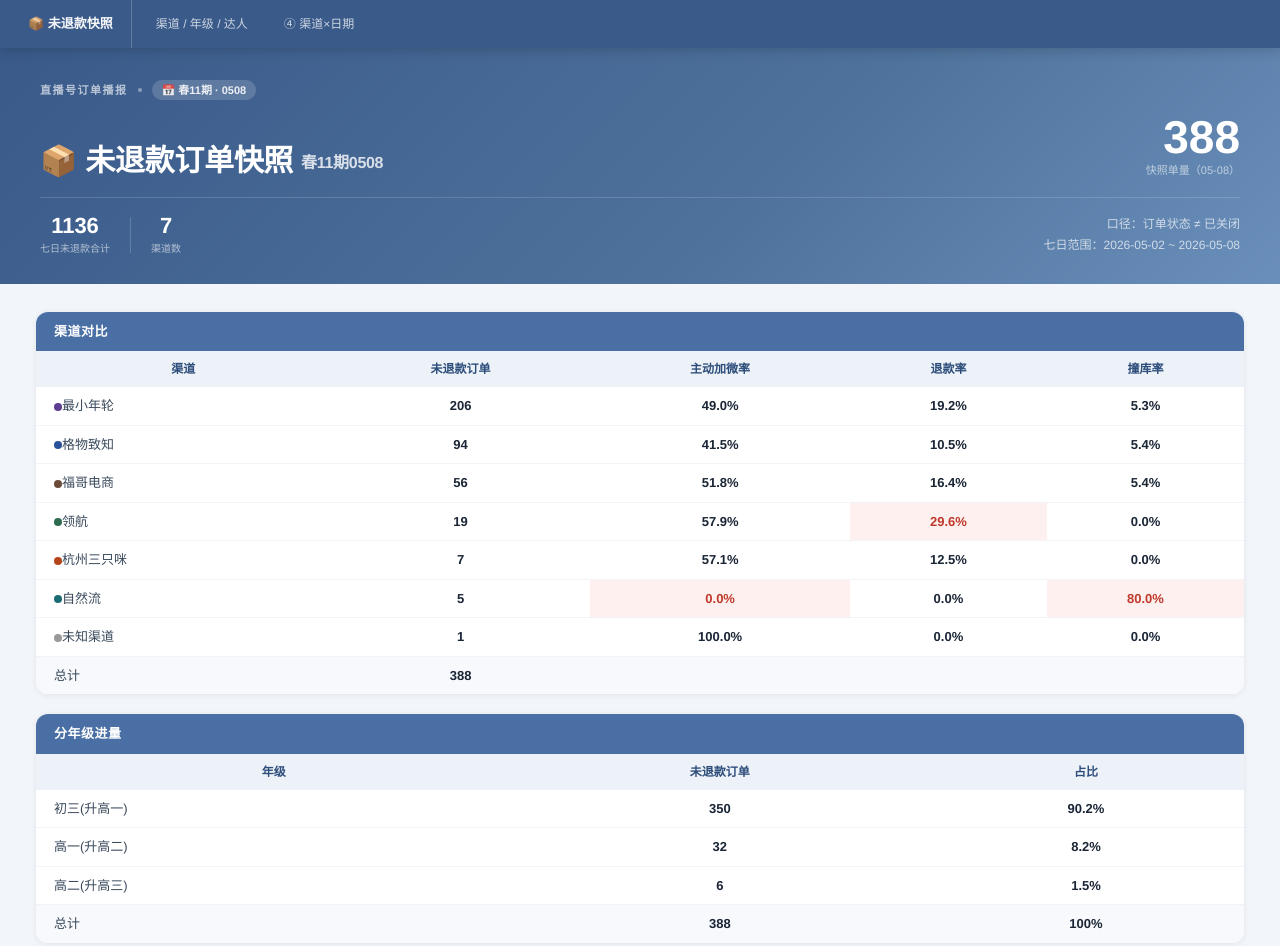
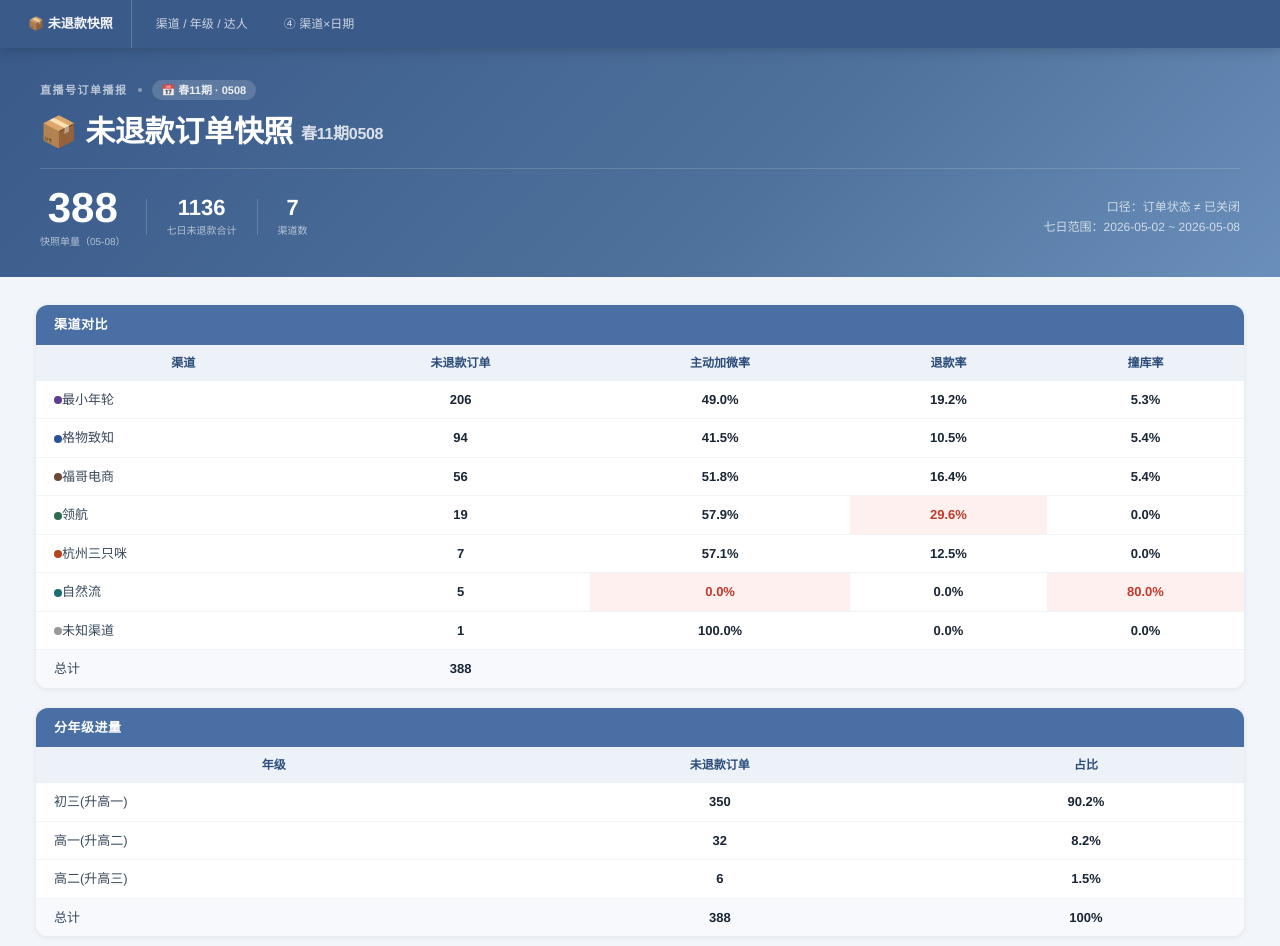
Before and after one commit to lin384722-svg/gzdb-report-0508-snap-norefund, a plain HTML site: page index.html in a window 1280 px wide. Shown: the top 946 px of the page. Drawn offline with Linux system fonts and the light colour scheme.

Commit message:
头部：388左对齐，1136/7右侧

```diff
--- a/index.html
+++ b/index.html
@@ -26,6 +26,7 @@ body{font-family:'PingFang SC','Helvetica Neue','Microsoft YaHei',sans-serif;bac
 .hero-meta-lbl{font-size:10px;opacity:.6;margin-top:3px;white-space:nowrap;}
 .hero-meta-sep{width:1px;height:36px;background:rgba(255,255,255,.18);}
 .hero-meta-info{font-size:12px;opacity:.7;margin-left:auto;line-height:1.7;text-align:right;}
+.hero-meta-item:first-child .hero-meta-val{font-size:42px;font-weight:900;}
 .content{padding:28px 36px;display:flex;flex-direction:column;gap:20px;}
 .card{background:white;border-radius:12px;overflow:hidden;box-shadow:0 1px 6px rgba(0,0,0,.08);}
 .card-title{color:white;font-size:13px;font-weight:700;padding:10px 18px;letter-spacing:.5px;}
@@ -73,15 +74,14 @@ html{scroll-behavior:smooth;}</style></head><body>
     <span class="hero-eyebrow-date">📅 春11期 · 0508</span>
   </div>
   <div class="hero-main">
-    <div>
-      <div class="hero-title">📦 未退款订单快照<span class="period">春11期0508</span></div>
-    </div>
-    <div class="hero-count">
-      <div class="hero-count-val">388</div>
-      <div class="hero-count-lbl">快照单量（05-08）</div>
-    </div>
+    <div class="hero-title">📦 未退款订单快照<span class="period">春11期0508</span></div>
   </div>
   <div class="hero-meta">
+    <div class="hero-meta-item">
+      <div class="hero-meta-val">388</div>
+      <div class="hero-meta-lbl">快照单量（05-08）</div>
+    </div>
+    <div class="hero-meta-sep"></div>
     <div class="hero-meta-item">
       <div class="hero-meta-val">1136</div>
       <div class="hero-meta-lbl">七日未退款合计</div>
```
